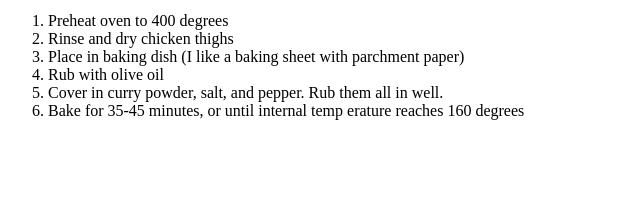
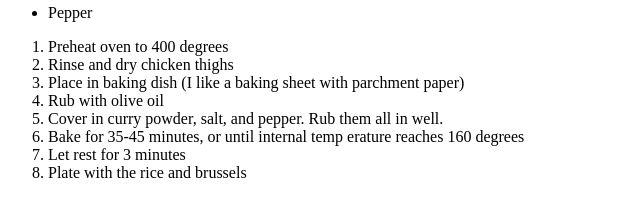
Before and after one commit to broby1869/odin-recipes, a plain HTML site: page recipes/chicken.html in a window 1280 px wide. Shown: the part 174-390 px from the top of the page, without its empty margins (0-640 px from the left). Drawn offline with Linux system fonts and the light colour scheme.

Commit message:
Add image placeholders

```diff
--- a/recipes/chicken.html
+++ b/recipes/chicken.html
@@ -5,6 +5,7 @@
         <title>Baked Chicken Thighs</title>
     </head>
     <body>
+        <img src="" alt="">
         <h1>Ingredients</h1>
         <ul>
             <li>Bone in Chicken Thighs</li>
@@ -23,6 +24,8 @@
                 them all in well.</li>
             <li>Bake for 35-45 minutes, or until internal temp
                 erature reaches 160 degrees</li>
+            <li>Let rest for 3 minutes</li>
+            <li>Plate with the rice and brussels</li>
         </ol>
     </body>
 </html>
```
Also changed, not shown: recipes/brussel.html (+1 -0 lines), recipes/rice.html (+1 -0 lines).
